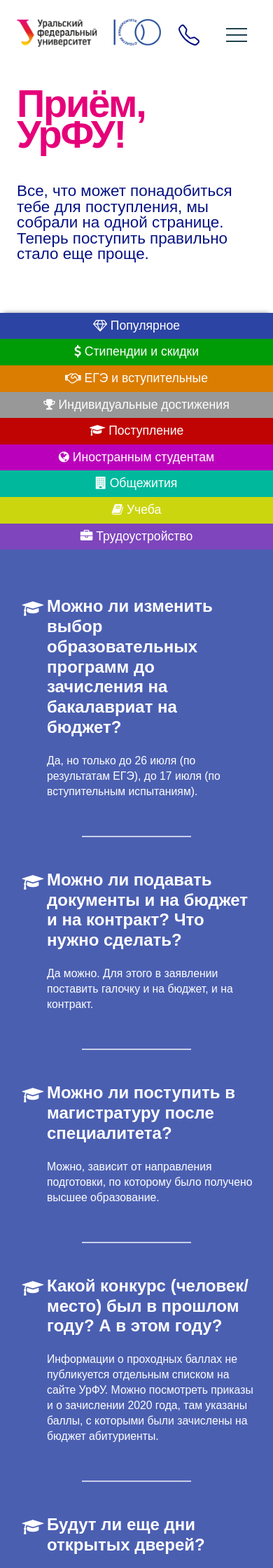
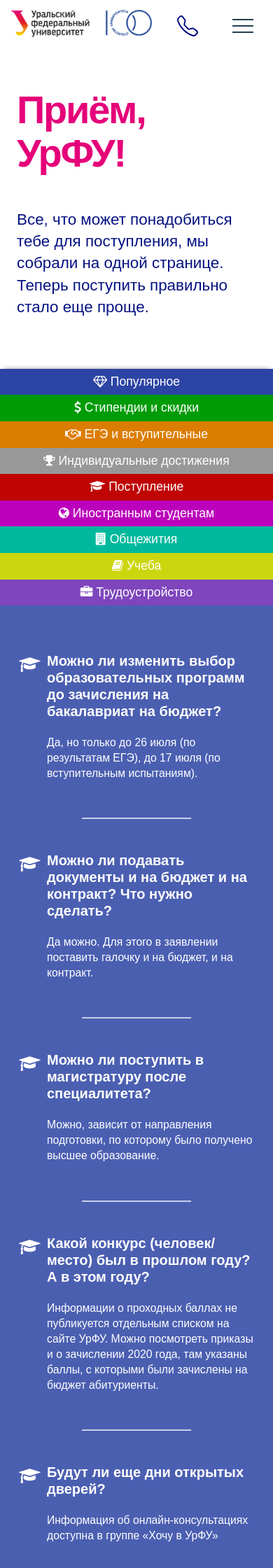
Before and after one commit to idefant/UrFU-FAQ, a Flask app: page / in a window 390 px wide. Shown: the top 2240 px of the page at 70% size. Run offline with Flask 2, Linux system fonts and the light colour scheme; some libraries are stand-ins or nearby versions.

Commit message:
update website style

```diff
--- a/src/website/static/css/style.css
+++ b/src/website/static/css/style.css
@@ -17,10 +17,6 @@
     border: 0;
     font-size: 100%;
     vertical-align: baseline
-}
-
-.hero-paragraph {
-	line-height: 1;
 }
 
 header,
@@ -155,7 +151,6 @@
 }
 
 h1 {
-	line-height: 44px;
 	margin-bottom: 0.5em;
 }
 
@@ -382,7 +377,7 @@
 	display: block;
 	width: 45px;
 	min-width: 40px;
-	text-align: center;
+	/*text-align: center;*/
 	font-size: 24px;
 }
 
@@ -411,27 +406,7 @@
 
 
 
-@media (max-width: 1199px) {
-	.tab-content-container {
-		max-width: 960px;
-	}
-}
 
-
-
-@media (max-width: 991px) {
-	.tab-content-container {
-		max-width: 720px;
-	}
-}
-
-
-
-@media (max-width: 767px) {
-	.tab-content-container {
-		max-width: 540px;
-	}
-}
 
 
 
@@ -791,7 +766,7 @@
 @media screen and (max-width: 479px) {
 
 	.logo img {
-		max-height: 40px;
+		max-height: 39px;
 	}
 
 	.hero {
@@ -802,6 +777,58 @@
 html {
 	overflow-x: hidden;
 }
+
+
+
+
+
+@media (max-width: 1199px) {
+    .tab-content-container {
+        max-width: 960px;
+    }
+}
+
+
+
+@media (max-width: 991px) {
+    .tab-content-container {
+        max-width: 720px;
+    }
+}
+
+
+
+@media (max-width: 767px) {
+    .tab-content-container {
+        max-width: 540px;
+    }
+
+    .qa_question {
+        font-size: 22px;
+    }
+}
+
+@media (max-width: 575px) {
+    .logo_img {
+        height: 47px;
+    }
+
+    .navbar {
+        padding: 12px 16px;
+    }
+
+    .tab-content-container {
+        max-width: 540px;
+    }
+
+    .qa_question {
+        font-size: 20px;
+    }
+}
+
+
+
+
 
 
 
@@ -875,3 +902,26 @@
     background-color: #5c636a;
     border-color: #565e64;
 }
+
+
+
+
+
+
+
+
+
+
+.creator_signature {
+    color: white;
+    font-size: 1rem;
+    margin-bottom: 17px;
+}
+
+.creator_signature_link {
+    color: white;
+}
+
+.creator_signature_link:hover {
+    color: #9fd5ff;
+}
--- a/src/website/static/js/script.js
+++ b/src/website/static/js/script.js
@@ -20,14 +20,14 @@
 
 
 
-// $(function() {					// Все работает и без нее
-// 	$("#pure-toggle-right").click(
-// 		function() {
-// 			if ($("#pure-toggle-right").is(":checked"))
-// 			{
-// 				$('html').css("overflow", "hidden");
-// 			} else {
-// 				$('html').css("overflow", "visible");
-// 			}
-// 		})
-// });
+$(function() {					// Все работает и без нее
+	$("#pure-toggle-right").click(
+		function() {
+			if ($("#pure-toggle-right").is(":checked"))
+			{
+				$('html').css("overflow", "hidden");
+			} else {
+				$('html').css("overflow", "visible");
+			}
+		})
+});
--- a/src/website/templates/website/base.html
+++ b/src/website/templates/website/base.html
@@ -41,9 +41,9 @@
 
 
 		<header class="header-custom">
-			<div class="container flex navbar">
+			<div class="container flex navbar header_container">
 				<a href="https://urfu.ru/priemurfu" class="logo">
-					<img src="{{ url_for('website.static', filename='img/UrFULogo_Russian.png') }}" height="50">
+					<img class="logo_img" src="{{ url_for('website.static', filename='img/UrFULogo_Russian.png') }}" height="50">
 				</a>
 				<a href="tel:+73433754444" class="header-phone">+7 (343) 375-44-44</a>
 				<a href="tel:+73433754444" class="header-phone-mobile">
@@ -116,6 +116,9 @@
 						</ul>
 					</div>
 				</div>
+
+				<div class="creator_signature">Сделано в <a class="creator_signature_link" href="https://idefant.web.app">idefant.ru</a> для УрФУ</div>
+
 				<div class="subfooter">© ФГАОУ ВО «Уральский федеральный университет им. первого Президента России Б. Н. Ельцина»</div>
 			</div>
 		</section>
```
